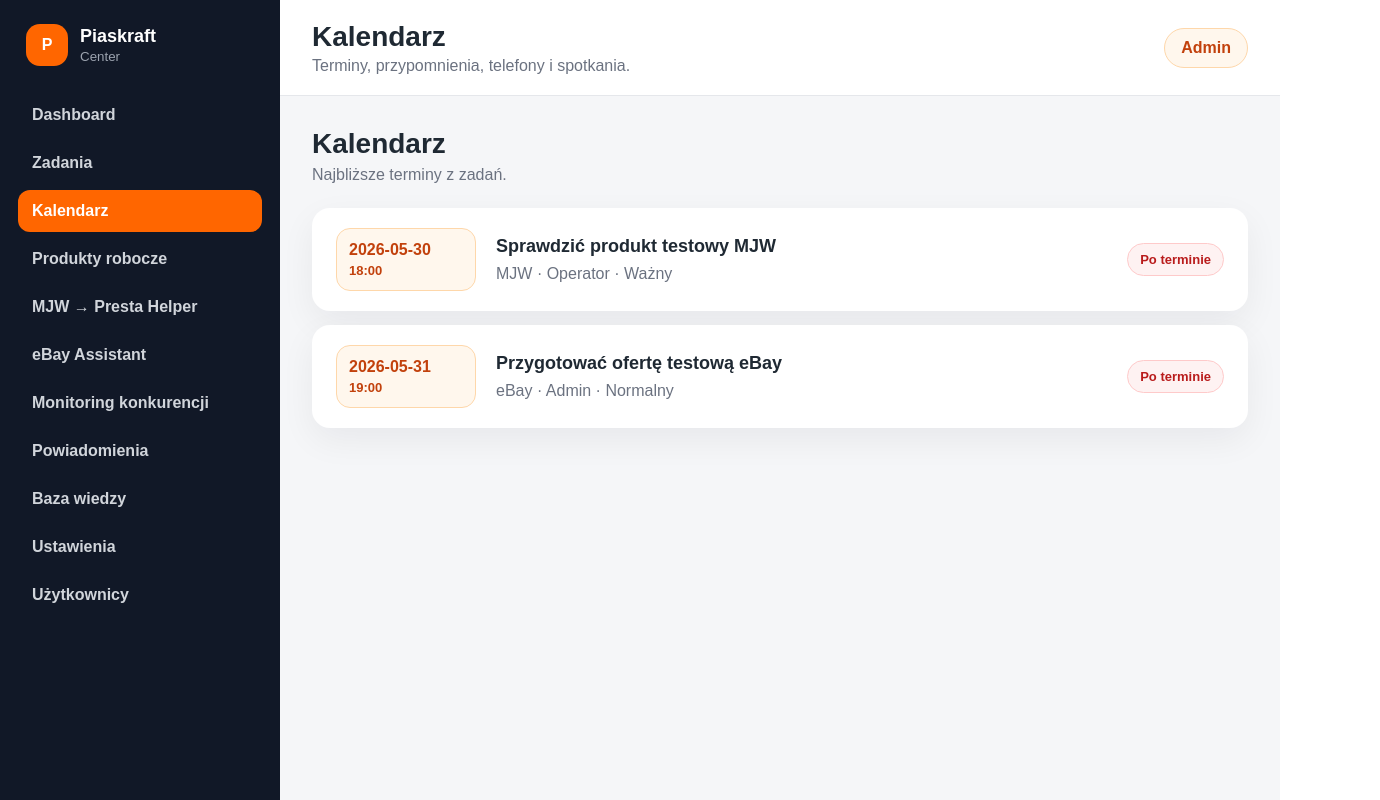
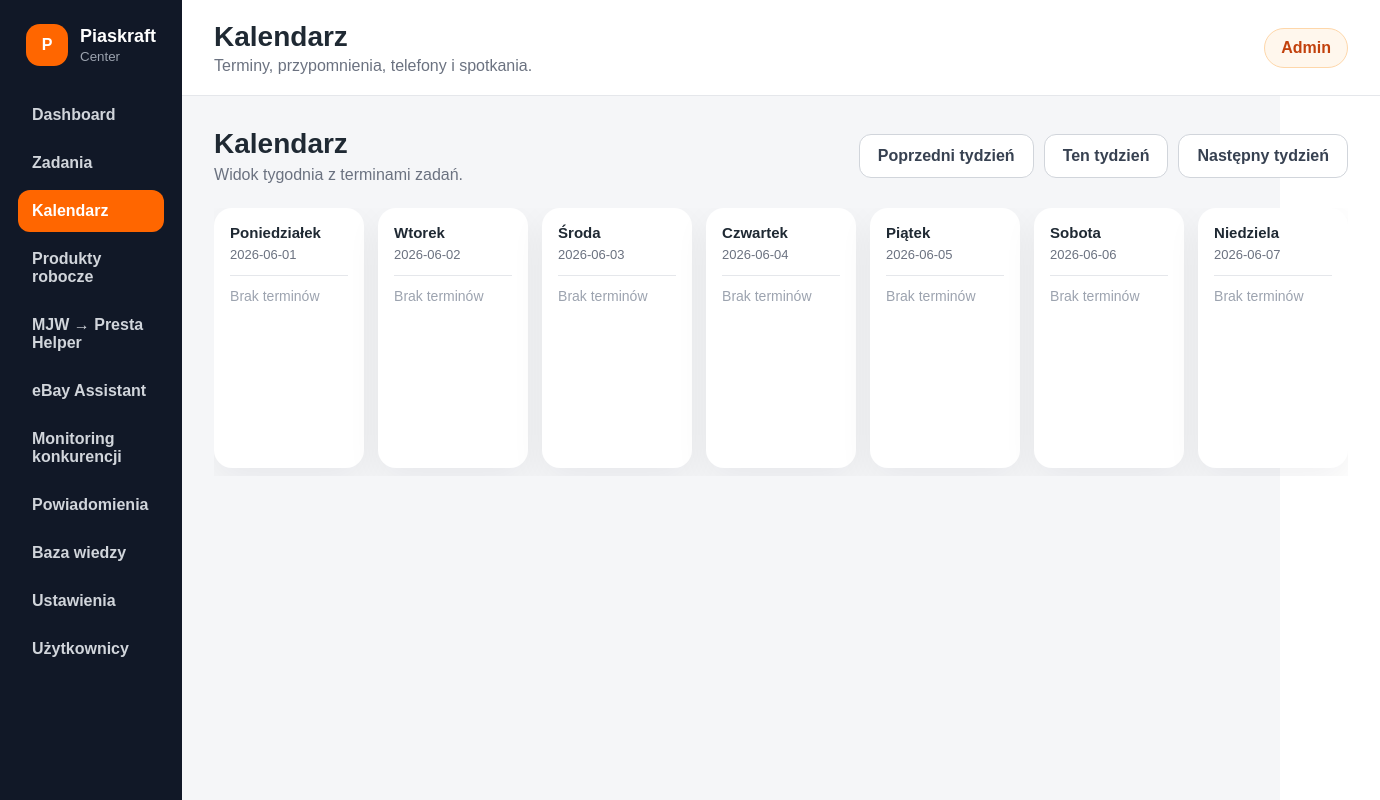
Before and after one commit to Piaskraft/piaskraft-center, a React (Vite) app in the folder apps/web/: page /kalendarz in a window 1280 px wide. Shown: the whole page, 1380 px wide, since content can reach past the window. Built offline with nearby package versions, Linux system fonts and the light colour scheme.

Commit message:
Replace calendar list with weekly view

```diff
--- a/apps/web/src/layouts/AppLayout.css
+++ b/apps/web/src/layouts/AppLayout.css
@@ -545,3 +545,88 @@
   border-color: #e5e7eb;
   color: #6b7280;
 }
+.calendar-actions {
+  display: flex;
+  gap: 10px;
+  flex-wrap: wrap;
+}
+
+.week-grid {
+  display: grid;
+  grid-template-columns: repeat(7, minmax(150px, 1fr));
+  gap: 14px;
+  overflow-x: auto;
+  padding-bottom: 8px;
+}
+
+.week-day-card {
+  background: #ffffff;
+  border-radius: 18px;
+  padding: 16px;
+  min-height: 260px;
+  box-shadow: 0 12px 35px rgba(15, 23, 42, 0.06);
+}
+
+.week-day-header {
+  border-bottom: 1px solid #e5e7eb;
+  padding-bottom: 12px;
+  margin-bottom: 12px;
+}
+
+.week-day-header strong {
+  display: block;
+  font-size: 15px;
+  margin-bottom: 4px;
+}
+
+.week-day-header span {
+  color: #6b7280;
+  font-size: 13px;
+}
+
+.week-empty {
+  margin: 0;
+  color: #9ca3af;
+  font-size: 14px;
+}
+
+.week-events {
+  display: flex;
+  flex-direction: column;
+  gap: 10px;
+}
+
+.week-event {
+  background: #fff7ed;
+  border: 1px solid #fed7aa;
+  border-radius: 14px;
+  padding: 10px;
+}
+
+.week-event span {
+  display: block;
+  color: #c2410c;
+  font-weight: 800;
+  font-size: 13px;
+  margin-bottom: 6px;
+}
+
+.week-event strong {
+  display: block;
+  font-size: 14px;
+  margin-bottom: 6px;
+}
+
+.week-event small {
+  color: #6b7280;
+  line-height: 1.4;
+}
+
+.week-event-overdue {
+  background: #fef2f2;
+  border-color: #fecaca;
+}
+
+.week-event-overdue span {
+  color: #b91c1c;
+}
--- a/apps/web/src/pages/CalendarPage.tsx
+++ b/apps/web/src/pages/CalendarPage.tsx
@@ -1,52 +1,129 @@
+import { useState } from 'react';
 import { tasks } from '../features/tasks/taskMockData';
 import { isTaskOverdue } from '../features/tasks/taskUtils';
 
-const scheduledTasks = tasks
-  .filter((task) => task.date)
-  .sort((a, b) =>
-    `${a.date} ${a.time || ''}`.localeCompare(`${b.date} ${b.time || ''}`),
-  );
+const weekDayNames = [
+  'Poniedziałek',
+  'Wtorek',
+  'Środa',
+  'Czwartek',
+  'Piątek',
+  'Sobota',
+  'Niedziela',
+];
+
+function formatDate(date: Date) {
+  return date.toISOString().slice(0, 10);
+}
+
+function getMonday(date: Date) {
+  const currentDate = new Date(date);
+  const day = currentDate.getDay();
+  const diff = currentDate.getDate() - day + (day === 0 ? -6 : 1);
+
+  return new Date(currentDate.setDate(diff));
+}
+
+function getWeekDays(date: Date) {
+  const monday = getMonday(date);
+
+  return weekDayNames.map((dayName, index) => {
+    const day = new Date(monday);
+    day.setDate(monday.getDate() + index);
+
+    return {
+      name: dayName,
+      date: formatDate(day),
+    };
+  });
+}
 
 export function CalendarPage() {
+  const [selectedDate, setSelectedDate] = useState(new Date());
+
+  const weekDays = getWeekDays(selectedDate);
+
+  function goToPreviousWeek() {
+    setSelectedDate((currentDate) => {
+      const newDate = new Date(currentDate);
+      newDate.setDate(currentDate.getDate() - 7);
+      return newDate;
+    });
+  }
+
+  function goToNextWeek() {
+    setSelectedDate((currentDate) => {
+      const newDate = new Date(currentDate);
+      newDate.setDate(currentDate.getDate() + 7);
+      return newDate;
+    });
+  }
+
+  function goToCurrentWeek() {
+    setSelectedDate(new Date());
+  }
+
   return (
     <section className="calendar-page">
       <div className="page-actions">
         <div>
           <h2>Kalendarz</h2>
-          <p>Najbliższe terminy z zadań.</p>
+          <p>Widok tygodnia z terminami zadań.</p>
+        </div>
+
+        <div className="calendar-actions">
+          <button className="secondary-button" onClick={goToPreviousWeek}>
+            Poprzedni tydzień
+          </button>
+
+          <button className="secondary-button" onClick={goToCurrentWeek}>
+            Ten tydzień
+          </button>
+
+          <button className="secondary-button" onClick={goToNextWeek}>
+            Następny tydzień
+          </button>
         </div>
       </div>
 
-      <div className="calendar-list">
-        {scheduledTasks.map((task) => {
-          const isOverdue = isTaskOverdue(task);
-
-          const calendarStatus = isOverdue ? 'Po terminie' : task.status;
-
-          const itemClassName = [
-            'calendar-item',
-            isOverdue ? 'calendar-item-overdue' : '',
-            task.status === 'Zrobione' ? 'calendar-item-done' : '',
-            task.status === 'Anulowane' ? 'calendar-item-cancelled' : '',
-          ]
-            .filter(Boolean)
-            .join(' ');
+      <div className="week-grid">
+        {weekDays.map((day) => {
+          const dayTasks = tasks.filter((task) => task.date === day.date);
 
           return (
-            <article key={task.id} className={itemClassName}>
-              <div className="calendar-date">
-                <strong>{task.date}</strong>
-                <span>{task.time || 'Bez godziny'}</span>
+            <article key={day.date} className="week-day-card">
+              <div className="week-day-header">
+                <strong>{day.name}</strong>
+                <span>{day.date}</span>
               </div>
 
-              <div className="calendar-content">
-                <h3>{task.title}</h3>
-                <p>
-                  {task.category} · {task.assignedTo} · {task.priority}
-                </p>
-              </div>
+              {dayTasks.length === 0 ? (
+                <p className="week-empty">Brak terminów</p>
+              ) : (
+                <div className="week-events">
+                  {dayTasks.map((task) => {
+                    const isOverdue = isTaskOverdue(task);
 
-              <span className="calendar-status-badge">{calendarStatus}</span>
+                    return (
+                      <div
+                        key={task.id}
+                        className={
+                          isOverdue
+                            ? 'week-event week-event-overdue'
+                            : 'week-event'
+                        }
+                      >
+                        <span>{task.time || 'Bez godziny'}</span>
+                        <strong>{task.title}</strong>
+                        <small>
+                          {task.category} · {task.assignedTo} ·{' '}
+                          {isOverdue ? 'Po terminie' : task.status}
+                        </small>
+                      </div>
+                    );
+                  })}
+                </div>
+              )}
             </article>
           );
         })}
```
